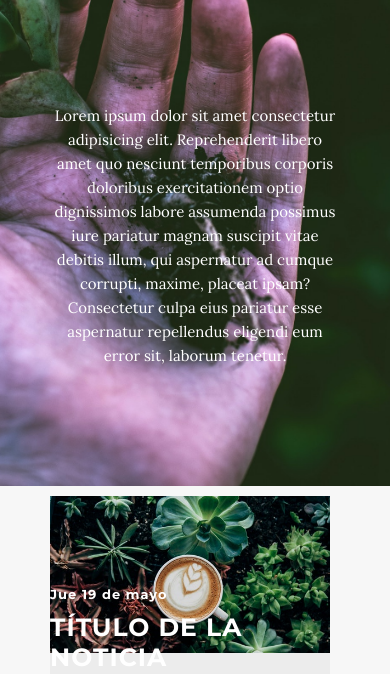
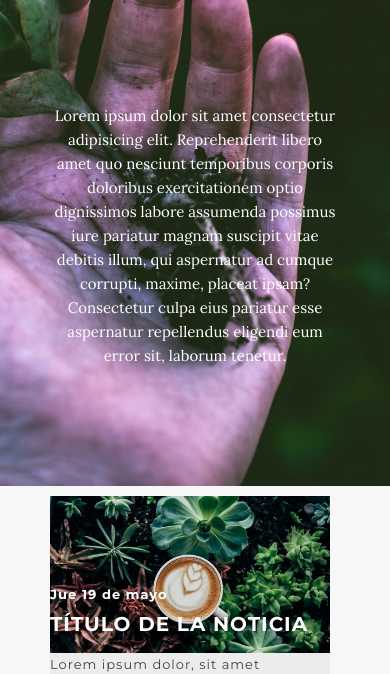
Before and after one commit to davidprb/greenpage, a plain HTML site: page index.html in a window 390 px wide. Shown: the part 126-800 px from the top of the page. Drawn offline with Linux system fonts and the light colour scheme.

Commit message:
Update estilos.css
Responsive issue fixed for devices under 450px.

```diff
--- a/estilos.css
+++ b/estilos.css
@@ -235,6 +235,12 @@ a{
         font-size: 20px;
     }
 }
+@media all and (max-width: 450px) {
+    .article h2{
+        font-size: 20px;
+        padding: 0px 0 20px 0;
+    }
+}
 @media all and (max-width: 400px) {
     .aside{
         flex-direction: column;
```
